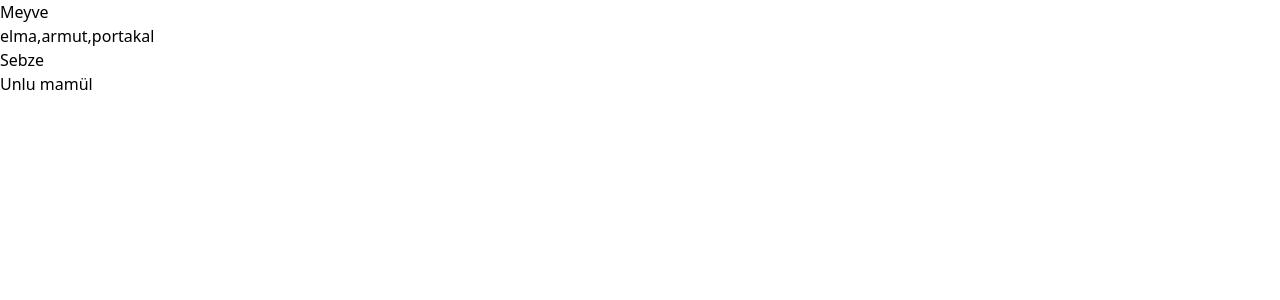
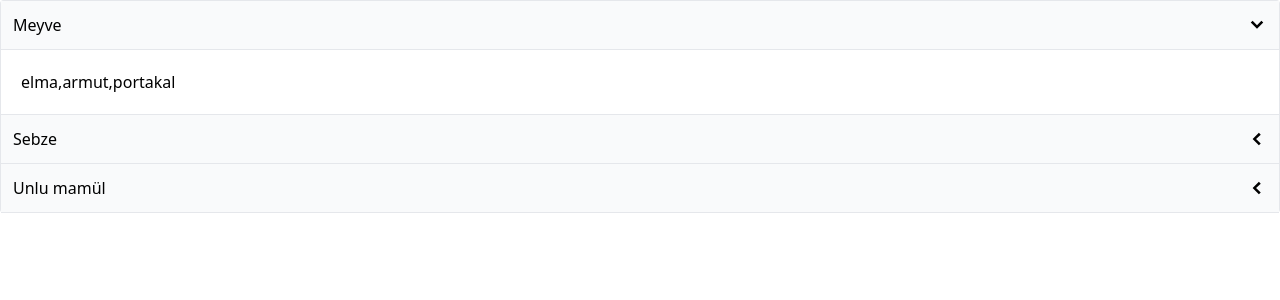
Before and after one commit to gulsenkeskin/react-comps, a React (Create React App) app: page / in a window 1280 px wide. Shown: the top 300 px of the page. Built offline with nearby package versions, Linux system fonts and the light colour scheme.

Commit message:
icons and tailwind css added for accordion component

```diff
--- a/src/components/Accordion.js
+++ b/src/components/Accordion.js
@@ -1,4 +1,5 @@
 import { useState } from "react";
+import { GoChevronDown, GoChevronLeft } from "react-icons/go";
 
 function Accordion({ items }) {
   const [expandedIndex, setExpandedIndex] = useState(0);
@@ -10,15 +11,30 @@
   const renderedItems = items.map((item, index) => {
     const isExpanded = index === expandedIndex;
 
+    const icon = (
+      <span className="text-xl">
+        {isExpanded ? (
+          <GoChevronDown></GoChevronDown>
+        ) : (
+          <GoChevronLeft></GoChevronLeft>
+        )}
+      </span>
+    );
+
     return (
       <div key={item.id}>
-        <div onClick={() => handleClick(index)}>{item.label}</div>
-        {isExpanded && <div>{item.content}</div>}
+        <div
+          className="flex justify-between p-3 bg-gray-50 border-b items-center cursor-pointer"
+          onClick={() => handleClick(index)}
+        >
+          {item.label} {icon}
+        </div>
+        {isExpanded && <div className="border-b p-5">{item.content}</div>}
       </div>
     );
   });
 
-  return <div>{renderedItems}</div>;
+  return <div className="border-x border-t rounded">{renderedItems}</div>;
 }
 
 export default Accordion;
```
